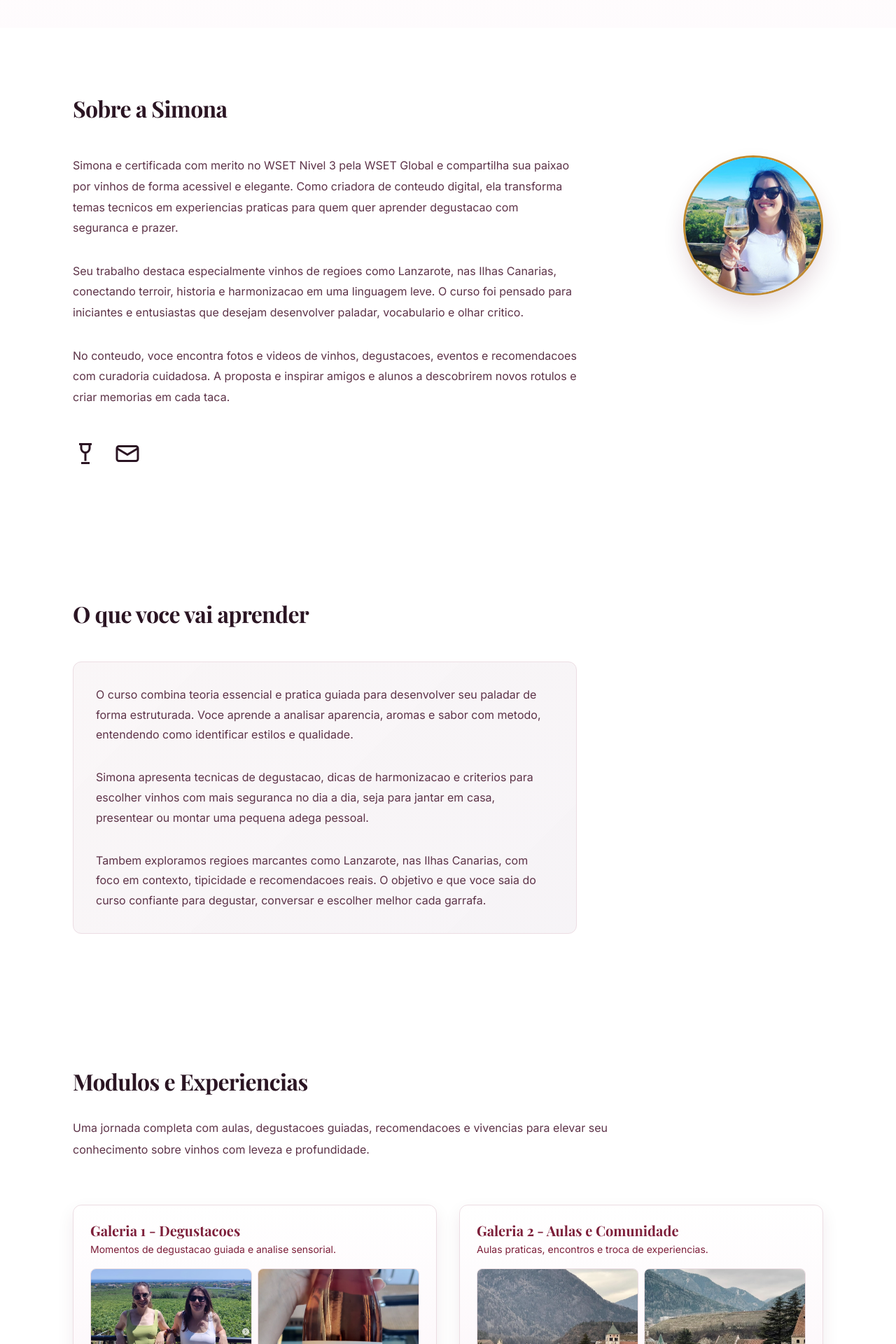
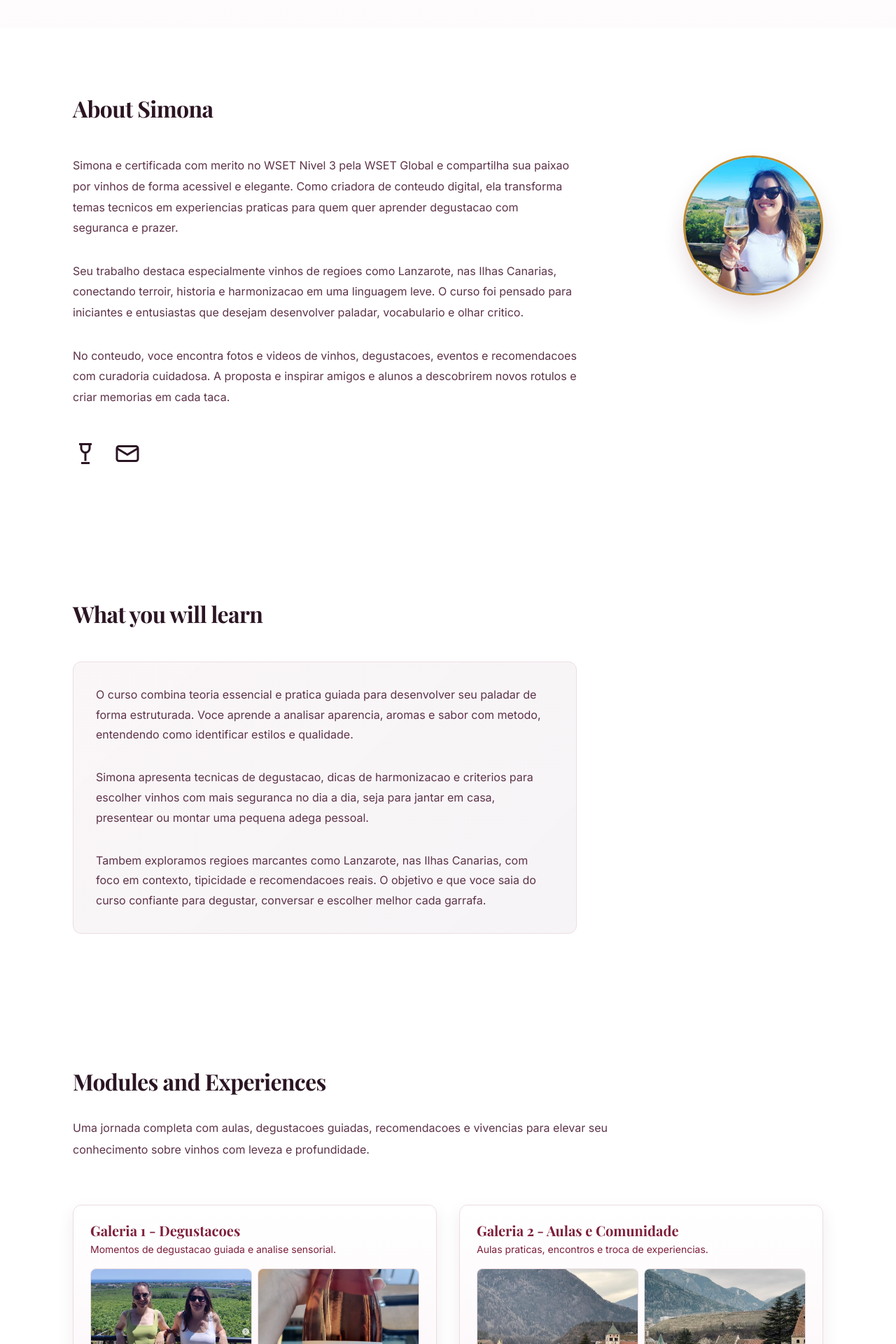
Before and after one commit to laisrod/portifolio-react, a React (Vite) app: page / in a window 1280 px wide. Shown: the part 760-2680 px from the top of the page at 70% size. Built offline with nearby package versions, Linux system fonts and the light colour scheme.

Commit message:
Refine wine-course sections and replace grid symbols with bottle SVG

```diff
--- a/src/components/common/CrossGrid.tsx
+++ b/src/components/common/CrossGrid.tsx
@@ -10,7 +10,11 @@ function CrossGrid() {
     <section className="cross-grid" aria-hidden="true">
       <div className="cross-grid__container">
         {crosses.map((_, i) => (
-          <span key={i} className="cross-grid__item">o</span>
+          <span key={i} className="cross-grid__item" aria-hidden="true">
+            <svg className="cross-grid__icon" viewBox="0 0 24 24" fill="currentColor">
+              <path d="M10 2h4v4l1.5 2.5V20a2 2 0 0 1-2 2h-3a2 2 0 0 1-2-2V8.5L10 6V2zm1 2v1.4L9.5 8v12a1 1 0 0 0 1 1h3a1 1 0 0 0 1-1V8l-1.5-2.6V4h-2z" />
+            </svg>
+          </span>
         ))}
       </div>
     </section>
--- a/src/components/common/SplashScreen.tsx
+++ b/src/components/common/SplashScreen.tsx
@@ -10,7 +10,7 @@ function SplashScreen({ visible }: SplashScreenProps) {
     >
       <div className="splash__grid" aria-hidden="true" />
       <p className="splash__text">
-        Bem-vindo ao universo dos vinhos de <span className="splash__name">Simona</span>
+      Welcome to <span className="splash__name">winewithsimo</span>
       </p>
     </div>
   )
--- a/src/components/sections/About.tsx
+++ b/src/components/sections/About.tsx
@@ -4,7 +4,7 @@ import avatarImg from '../../assets/images/portifolioeu.jpg'
 function About() {
   return (
     <SectionWrapper id="about" className="about">
-      <h2 className="about__title">Sobre a Simona</h2>
+      <h2 className="about__title">About Simona</h2>
 
       <div className="about__grid">
         <div className="about__left">
--- a/src/components/sections/Contact.tsx
+++ b/src/components/sections/Contact.tsx
@@ -32,7 +32,7 @@ function Contact() {
     <SectionWrapper id="contact" className="contact">
       <div className="contact__grid">
         <div className="contact__info">
-          <h2 className="contact__title">Inscricao e Contato</h2>
+          <h2 className="contact__title">Subscription and Contact</h2>
           <p className="contact__text">
             Quer participar do curso da Simona ou tirar duvidas sobre as aulas?
             Envie sua mensagem e receba as proximas datas, valores e detalhes do
--- a/src/components/sections/Projects.tsx
+++ b/src/components/sections/Projects.tsx
@@ -112,7 +112,7 @@ function Projects() {
 
   return (
     <SectionWrapper id="projects" className="projects">
-      <h2 className="projects__title">Modulos e Experiencias</h2>
+      <h2 className="projects__title">Modules and Experiences</h2>
 
       <p className="projects__intro">
         Uma jornada completa com aulas, degustacoes guiadas, recomendacoes e
--- a/src/components/sections/Skills.tsx
+++ b/src/components/sections/Skills.tsx
@@ -3,7 +3,7 @@ import SectionWrapper from '../layout/SectionWrapper'
 function Skills() {
   return (
     <SectionWrapper id="skills" className="skills">
-      <h2 className="skills__title">O que voce vai aprender</h2>
+      <h2 className="skills__title">What you will learn</h2>
 
       <div className="skills__content">
         <p className="skills__paragraph">
--- a/src/styles/components/CrossGrid.css
+++ b/src/styles/components/CrossGrid.css
@@ -17,17 +17,18 @@
   display: flex;
   align-items: center;
   justify-content: center;
-  font-family: var(--font-mono);
-  font-size: clamp(1.4rem, 3vw, 2.4rem);
-  font-weight: 300;
   color: rgba(125, 31, 58, 0.35);
   aspect-ratio: 1;
-  line-height: 0;
   padding: 0;
   margin: -2px;
   cursor: default;
   transition: color 0.15s ease;
   will-change: transform, color;
+}
+
+.cross-grid__icon {
+  width: clamp(1rem, 2vw, 1.5rem);
+  height: clamp(1rem, 2vw, 1.5rem);
 }
 
 .cross-grid__item:hover {
```
